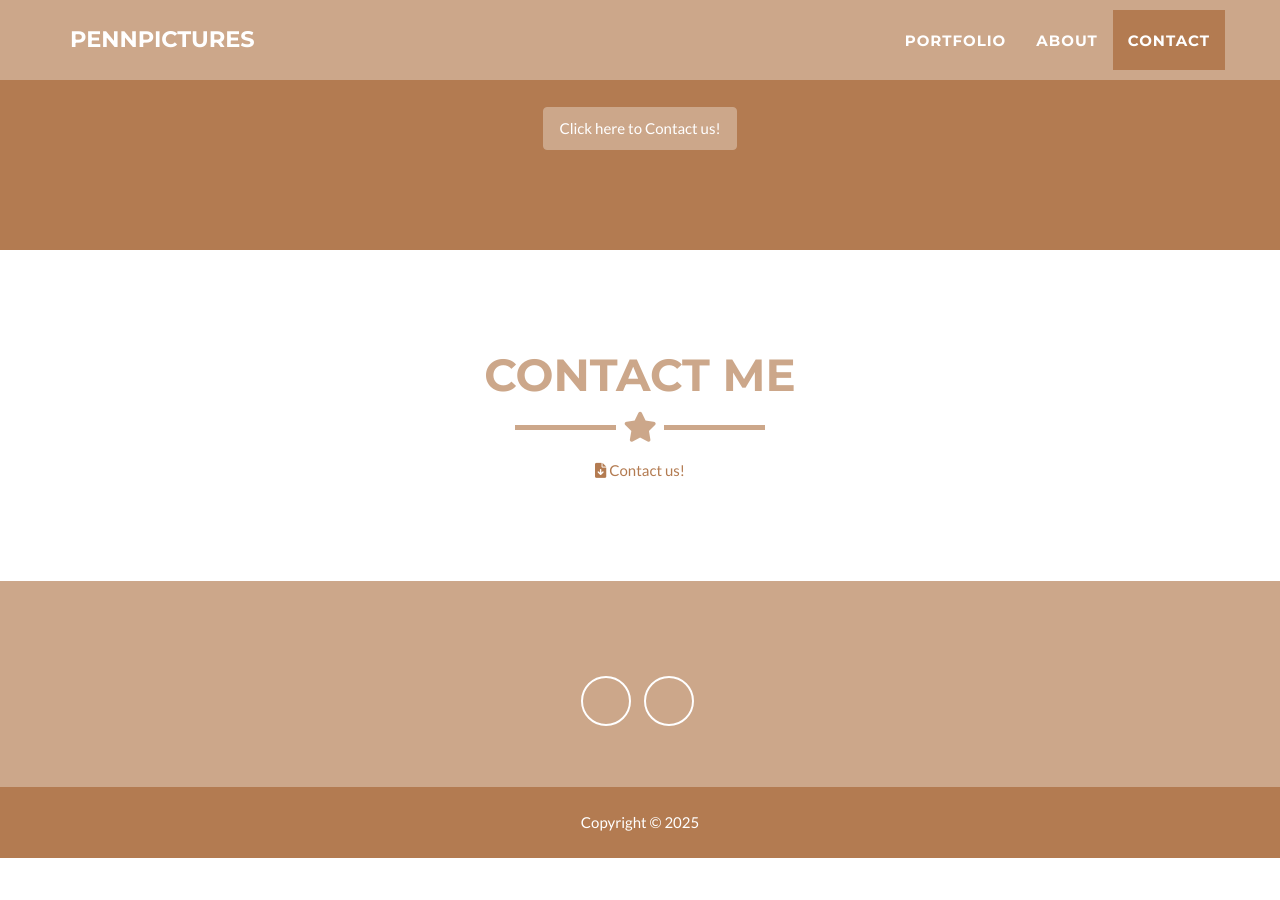
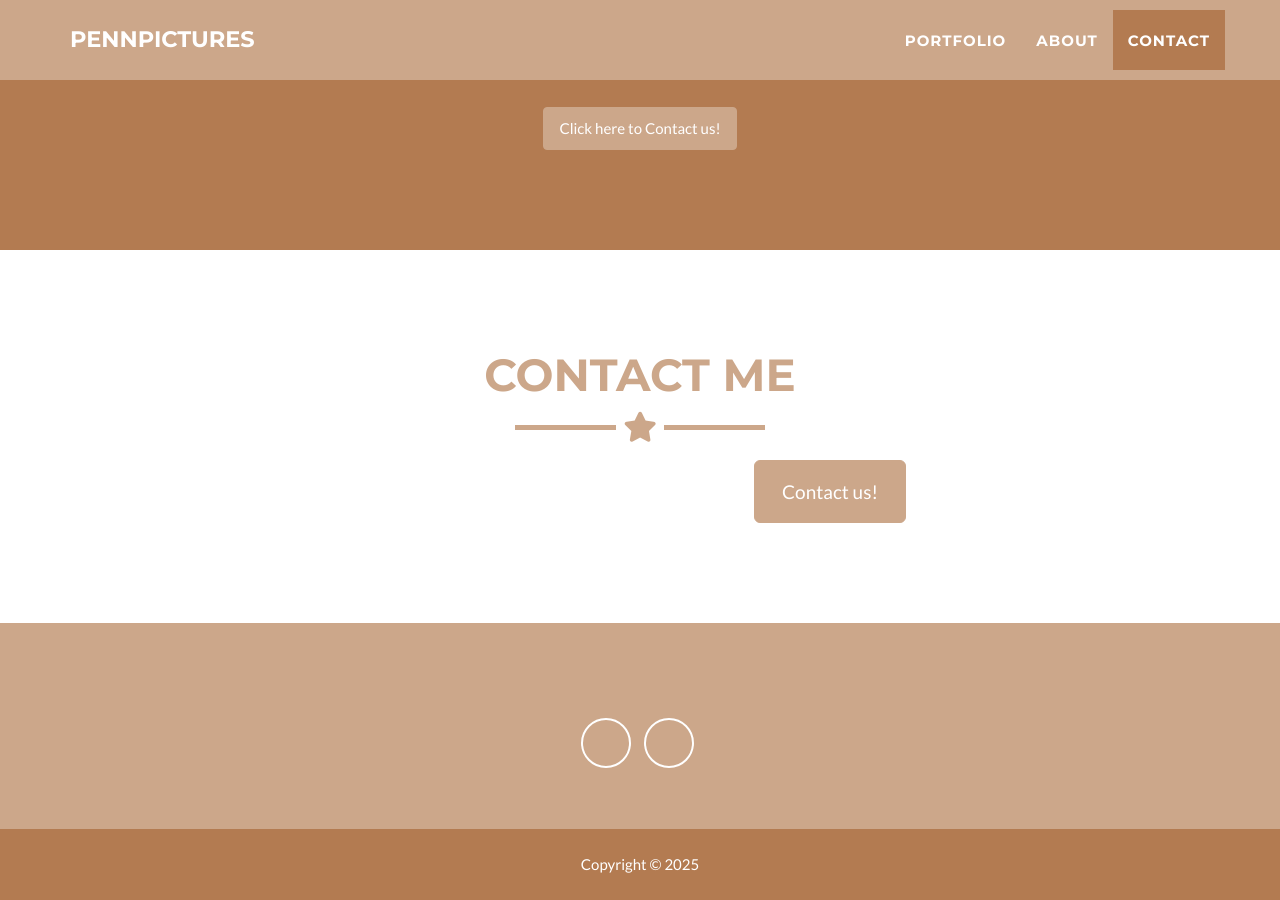
Before and after one commit to Leon-Quek/pennpictures, a Jekyll site: the page built from _posts/2025-06-18-Wedding.markdown, in a window 1280 px wide and 900 px high, scrolled down 2049 px. Built offline with Jekyll 4.4.1, drawn with Linux system fonts in a browser that asks for light colours; before the commit the page ends 2907 px from its top, so only the background shows below that.

Commit message:
Update contact.html

```diff
--- a/_includes/contact.html
+++ b/_includes/contact.html
@@ -7,9 +7,9 @@
         <hr class="star-primary">
       </div>
     </div>
-        <div class="col-lg-8 col-lg-offset-2 text-center">
-        <a href="https://docs.google.com/forms/d/e/1FAIpQLSeOdQtjSG3TUBKr4MpnjDqMgeOLYZr0WizebkB5RKSaunsRDg/viewform?usp=header">
-          <i class="fa-solid fa-file-arrow-down"></i> Contact us!
+        <div class="col-lg-12 col-lg-offset-2 text-center">
+        <a href="https://docs.google.com/forms/d/e/1FAIpQLSeOdQtjSG3TUBKr4MpnjDqMgeOLYZr0WizebkB5RKSaunsRDg/viewform?usp=header" class = "btn btn-primary btn-lg">
+        Contact us!
         </a>
           </div>
         </form>
```
